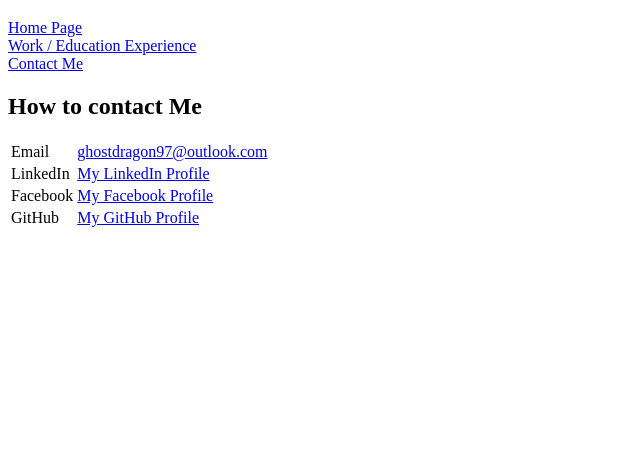
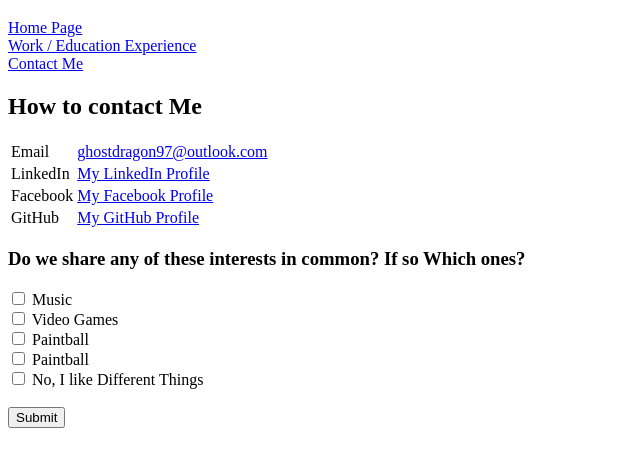
Before and after one commit to JoeEchegaray/Week7Website, a plain HTML site: page contact.html in a window 1280 px wide. Shown: the part 79-546 px from the top of the page, without its empty margins (0-640 px from the left). Drawn offline with Linux system fonts and the light colour scheme.

Commit message:
Added Form

```diff
--- a/contact.html
+++ b/contact.html
@@ -38,6 +38,23 @@
             </table>
         </div>
 
+        <div>
+            <form>
+                <h3>Do we share any of these interests in common? If so Which ones?</h3>
+                <input type="checkbox" id="music" name="music" value="Music">
+                <label for="music"> Music</label><br>
+                <input type="checkbox" id="videogames" name="videogames" value="Video Games">
+                <label for=" videogames"> Video Games</label><br>
+                <input type="checkbox" id="Paintball" name="Paintball" value="Paintball">
+                <label for="paintball"> Paintball</label><br>
+                <input type="checkbox" id="Vehicle Restoration" name="Vehicle Restoration" value="Vehicle Restoration">
+                <label for="Vehicle Restoration"> Paintball</label><br>
+                <input type="checkbox" id="Other" name="Other" value="Other">
+                <label for="Other"> No, I like Different Things</label><br><br>
+                <input type="submit"  value="Submit">
+            </form>
+        </div>
+
     </main>
 
 </body>
```
Also changed, not shown: index.html (+0 -8 lines).
